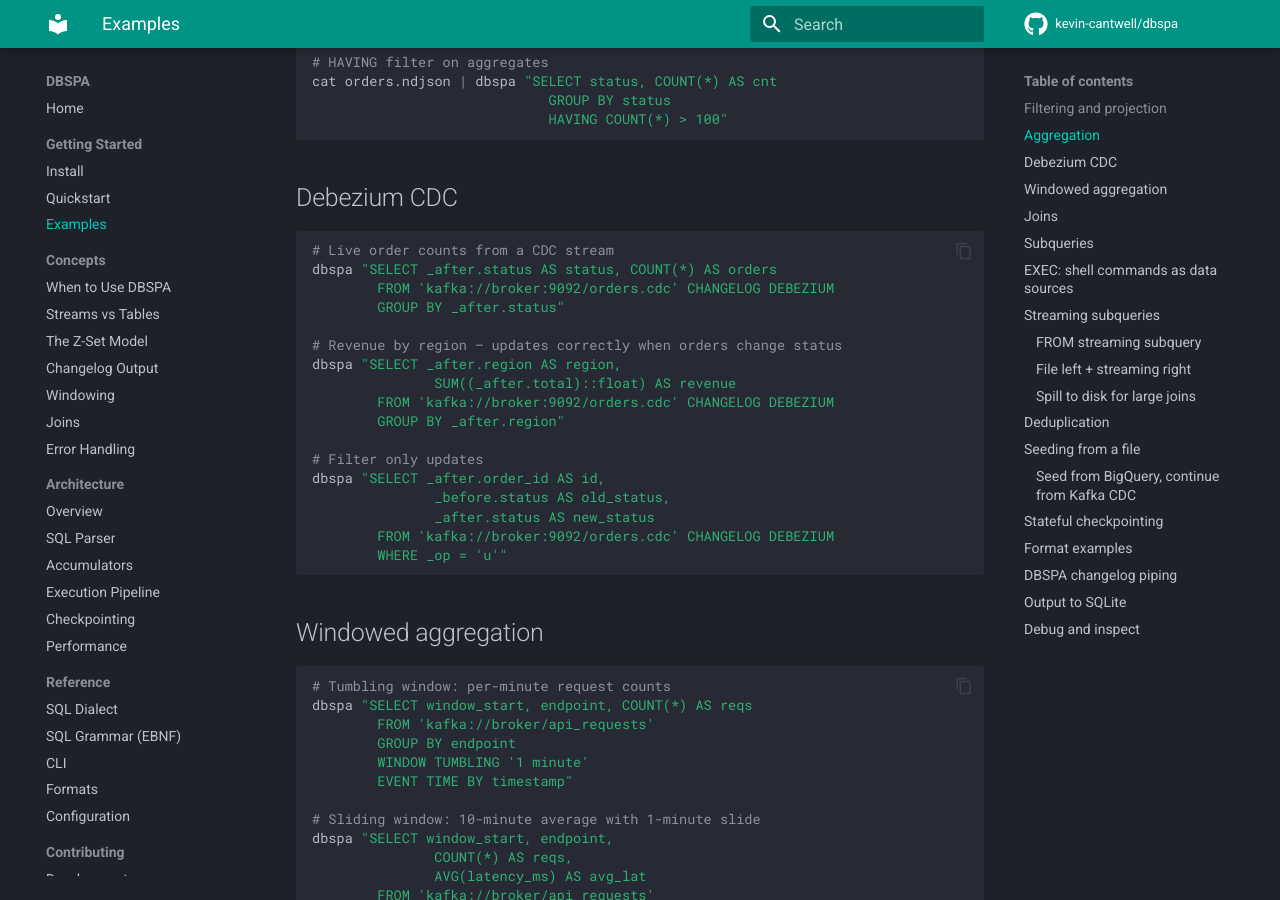
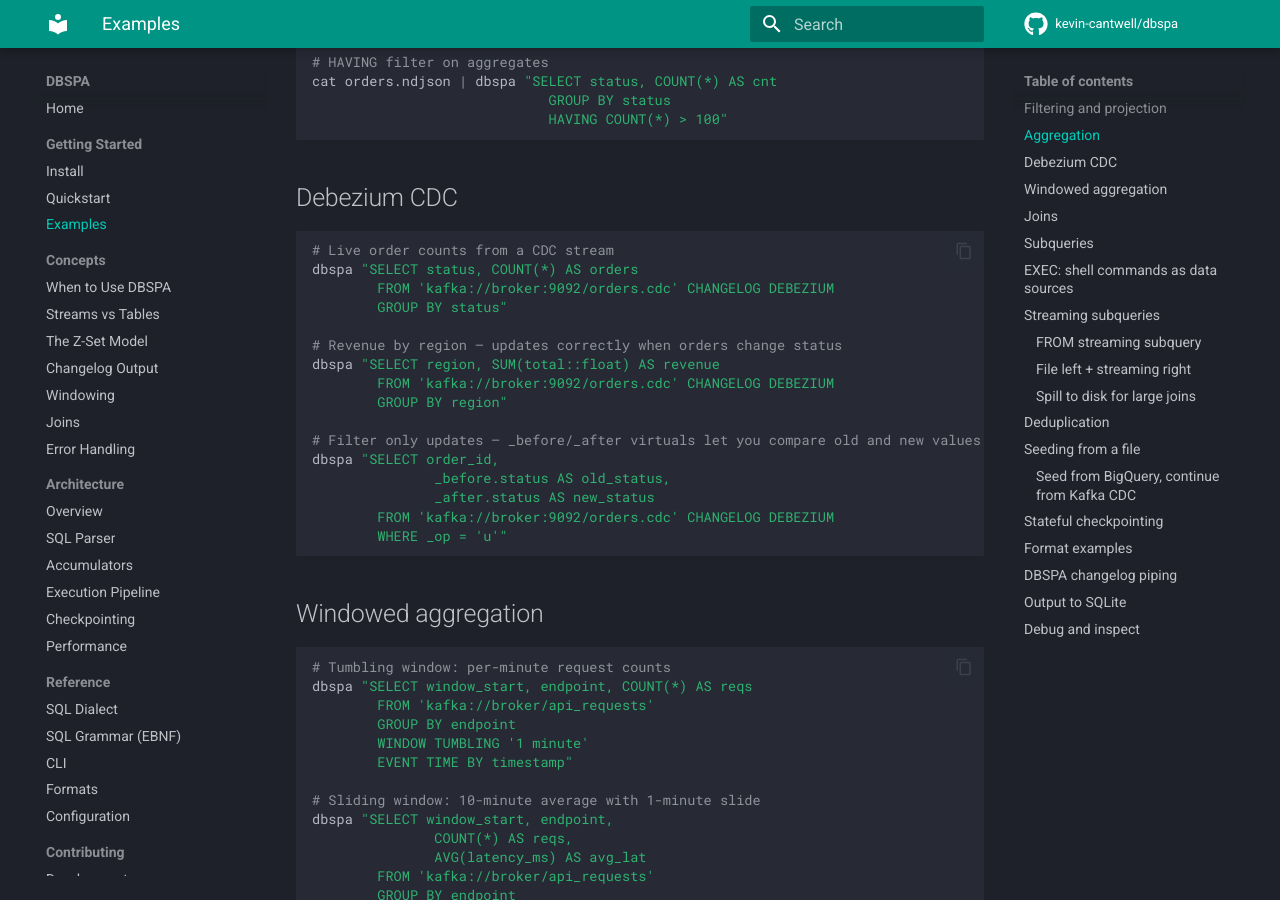
Before and after one commit to kevin-cantwell/dbspa, an MkDocs documentation site: the page built from docs/getting-started/examples.md, in a window 1280 px wide and 900 px high, scrolled down 814 px. Built offline with MkDocs 1.6.1 and Material for MkDocs 9.7.7, drawn with Linux system fonts in a browser that asks for light colours; comment, search, counter and statistics services are not loaded; some of the changed text lies outside the part shown.

Commit message:
Fix examples: CHANGELOG DEBEZIUM unwraps payload to top-level columns
After fields (status, region, total, etc.) are available directly — no
need for _after.field. Reserve _before/_after virtuals for change-tracking
queries that genuinely need both sides (e.g. old_status vs new_status).

Co-Authored-By: Claude Sonnet 4.6 <noreply@anthropic.com>

````diff
--- a/docs/getting-started/examples.md
+++ b/docs/getting-started/examples.md
@@ -45,18 +45,17 @@ cat orders.ndjson | dbspa "SELECT status, COUNT(*) AS cnt
 
 ```bash
 # Live order counts from a CDC stream
-dbspa "SELECT _after.status AS status, COUNT(*) AS orders
+dbspa "SELECT status, COUNT(*) AS orders
         FROM 'kafka://broker:9092/orders.cdc' CHANGELOG DEBEZIUM
-        GROUP BY _after.status"
+        GROUP BY status"
 
 # Revenue by region — updates correctly when orders change status
-dbspa "SELECT _after.region AS region,
-               SUM((_after.total)::float) AS revenue
+dbspa "SELECT region, SUM(total::float) AS revenue
         FROM 'kafka://broker:9092/orders.cdc' CHANGELOG DEBEZIUM
-        GROUP BY _after.region"
+        GROUP BY region"
 
-# Filter only updates
-dbspa "SELECT _after.order_id AS id,
+# Filter only updates — _before/_after virtuals let you compare old and new values
+dbspa "SELECT order_id,
                _before.status AS old_status,
                _after.status AS new_status
         FROM 'kafka://broker:9092/orders.cdc' CHANGELOG DEBEZIUM
@@ -245,9 +244,9 @@ Stream-stream joins auto-enable spill-to-disk to prevent OOM.
 
 ```bash
 # Deduplicate by order_id within a 10-minute window
-dbspa "SELECT _after.order_id AS id, _after.status AS status
+dbspa "SELECT order_id, status
         FROM 'kafka://broker/orders.cdc' CHANGELOG DEBEZIUM
-        DEDUPLICATE BY _after.order_id WITHIN '10 minutes'"
+        DEDUPLICATE BY order_id WITHIN '10 minutes'"
 
 # With custom cache capacity
 dbspa "SELECT *
````
Also changed, not shown: docs/architecture/parser.md (+3 -3 lines), docs/getting-started/quickstart.md (+2 -2 lines), docs/index.md (+2 -2 lines), docs/reference/sql.md (+1 -1 lines).
